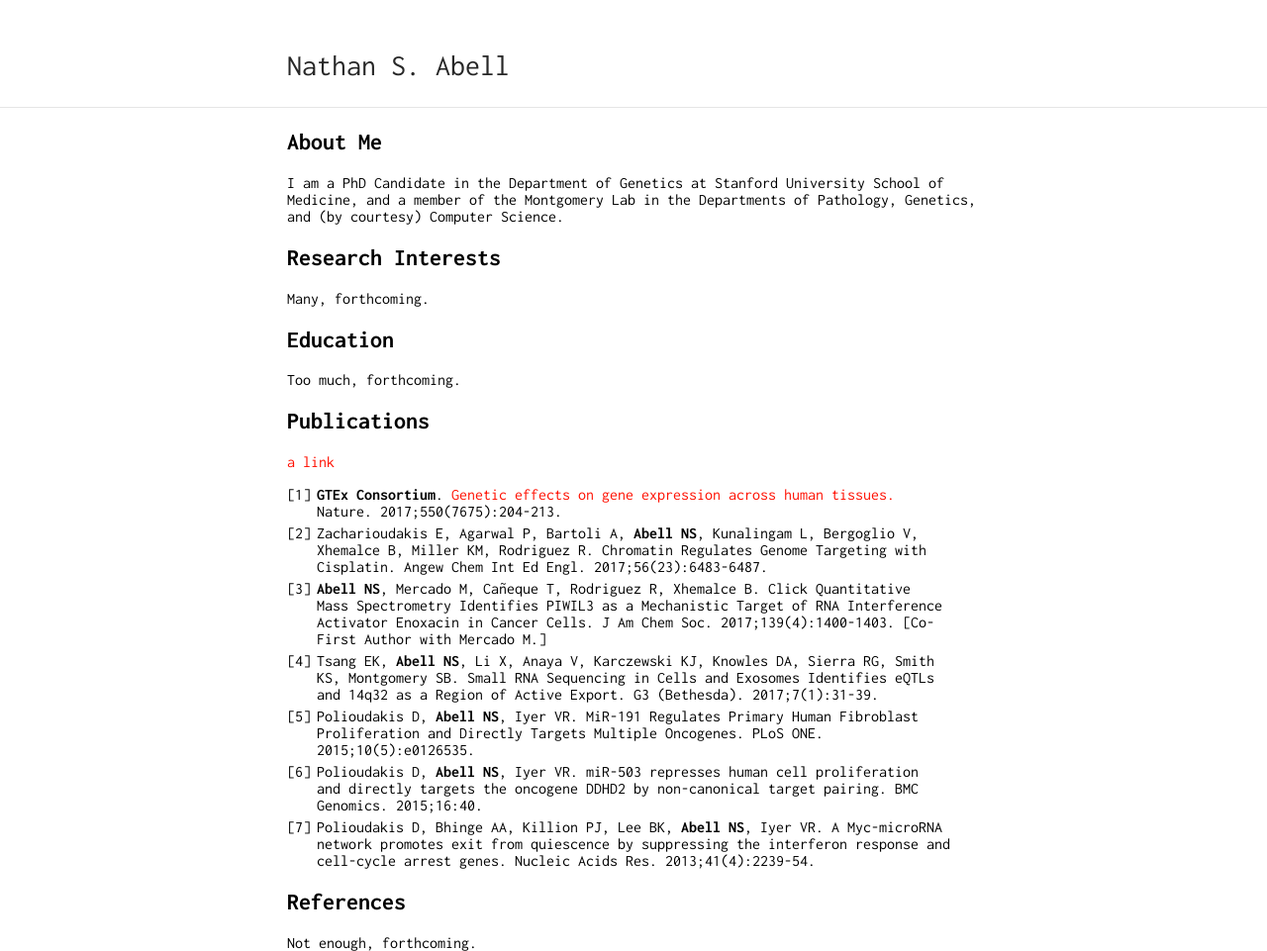
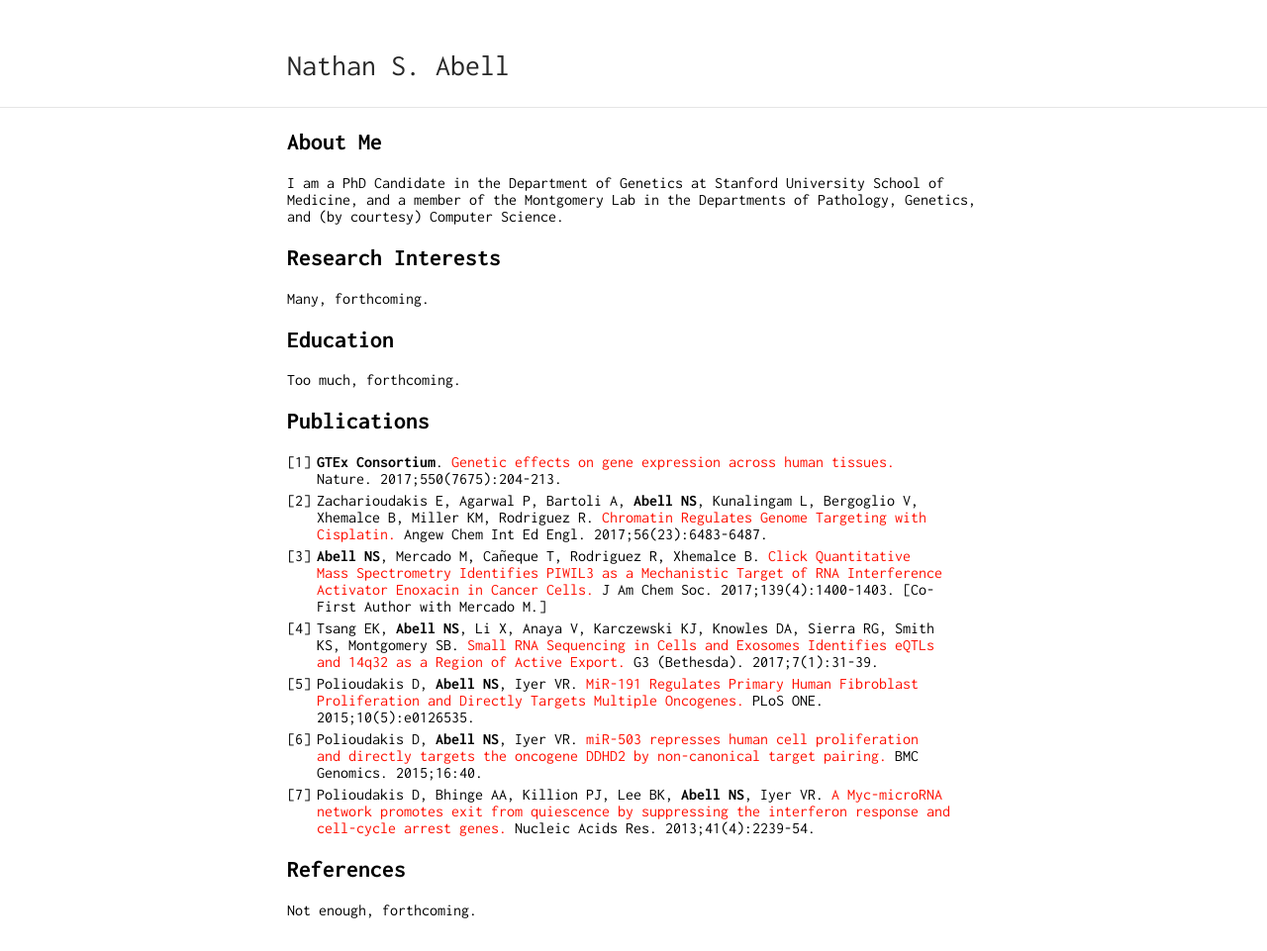
Before and after one commit to nsabell/nsabell.github.io, a Jekyll site: the page built from index.md, in a window 1280 px wide. Shown: the whole page at 99% size. Built offline with Jekyll 4.4.1, drawn with Linux system fonts in a browser that asks for light colours; our own code applies the rules of GitHub Pages for plain Markdown files; after the commit the page ends 928 px from its top, so only the background shows below that.

Commit message:
publications

```diff
--- a/index.md
+++ b/index.md
@@ -16,15 +16,13 @@ Too much, forthcoming.
 
 ## Publications
 
-[a link](http://rubyforge.org)
-
 7. **GTEx Consortium**. [Genetic effects on gene expression across human tissues.](https://www.ncbi.nlm.nih.gov/pubmed/29022597) Nature. 2017;550(7675):204-213.
-6. Zacharioudakis E, Agarwal P, Bartoli A, **Abell NS**, Kunalingam L, Bergoglio V, Xhemalce B, Miller KM, Rodriguez R. Chromatin Regulates Genome Targeting with Cisplatin. Angew Chem Int Ed Engl. 2017;56(23):6483-6487.
-5. **Abell NS**, Mercado M, Cañeque T, Rodriguez R, Xhemalce B. Click Quantitative Mass Spectrometry Identifies PIWIL3 as a Mechanistic Target of RNA Interference Activator Enoxacin in Cancer Cells. J Am Chem Soc. 2017;139(4):1400-1403. [Co-First Author with Mercado M.]
-4. Tsang EK, **Abell NS**, Li X, Anaya V, Karczewski KJ, Knowles DA, Sierra RG, Smith KS, Montgomery SB. Small RNA Sequencing in Cells and Exosomes Identifies eQTLs and 14q32 as a Region of Active Export. G3 (Bethesda). 2017;7(1):31-39.
-3. Polioudakis D, **Abell NS**, Iyer VR. MiR-191 Regulates Primary Human Fibroblast Proliferation and Directly Targets Multiple Oncogenes. PLoS ONE. 2015;10(5):e0126535.
-2. Polioudakis D, **Abell NS**, Iyer VR. miR-503 represses human cell proliferation and directly targets the oncogene DDHD2 by non-canonical target pairing. BMC Genomics. 2015;16:40.
-1. Polioudakis D, Bhinge AA, Killion PJ, Lee BK, **Abell NS**, Iyer VR. A Myc-microRNA network promotes exit from quiescence by suppressing the interferon response and cell-cycle arrest genes. Nucleic Acids Res. 2013;41(4):2239-54.
+6. Zacharioudakis E, Agarwal P, Bartoli A, **Abell NS**, Kunalingam L, Bergoglio V, Xhemalce B, Miller KM, Rodriguez R. [Chromatin Regulates Genome Targeting with Cisplatin.](https://www.ncbi.nlm.nih.gov/pubmed/28474855) Angew Chem Int Ed Engl. 2017;56(23):6483-6487.
+5. **Abell NS**, Mercado M, Cañeque T, Rodriguez R, Xhemalce B. [Click Quantitative Mass Spectrometry Identifies PIWIL3 as a Mechanistic Target of RNA Interference Activator Enoxacin in Cancer Cells.](https://www.ncbi.nlm.nih.gov/pubmed/28094937) J Am Chem Soc. 2017;139(4):1400-1403. [Co-First Author with Mercado M.]
+4. Tsang EK, **Abell NS**, Li X, Anaya V, Karczewski KJ, Knowles DA, Sierra RG, Smith KS, Montgomery SB. [Small RNA Sequencing in Cells and Exosomes Identifies eQTLs and 14q32 as a Region of Active Export.](https://www.ncbi.nlm.nih.gov/pubmed/27799337) G3 (Bethesda). 2017;7(1):31-39.
+3. Polioudakis D, **Abell NS**, Iyer VR. [MiR-191 Regulates Primary Human Fibroblast Proliferation and Directly Targets Multiple Oncogenes.](https://www.ncbi.nlm.nih.gov/pubmed/25992613) PLoS ONE. 2015;10(5):e0126535.
+2. Polioudakis D, **Abell NS**, Iyer VR. [miR-503 represses human cell proliferation and directly targets the oncogene DDHD2 by non-canonical target pairing.](https://www.ncbi.nlm.nih.gov/pubmed/25653011) BMC Genomics. 2015;16:40.
+1. Polioudakis D, Bhinge AA, Killion PJ, Lee BK, **Abell NS**, Iyer VR. [A Myc-microRNA network promotes exit from quiescence by suppressing the interferon response and cell-cycle arrest genes.](https://www.ncbi.nlm.nih.gov/pubmed/23303785) Nucleic Acids Res. 2013;41(4):2239-54.
 {: reversed="reversed"}
 
 ## References
```
